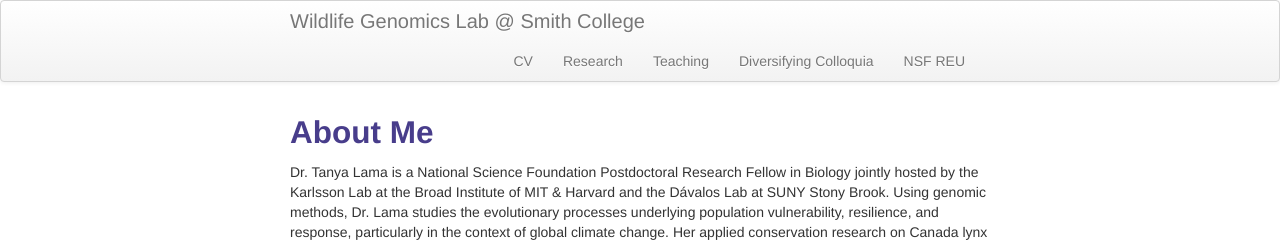
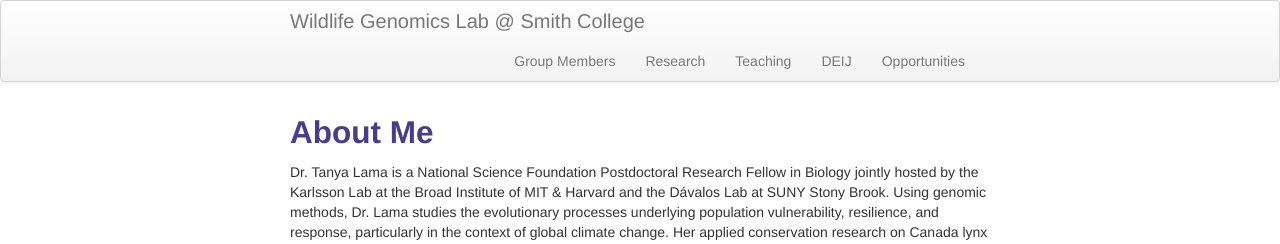
Before and after one commit to tanyalama/tanyalama.github.io, a Jekyll site: the page built from index.md, in a window 1280 px wide. Shown: the top 244 px of the page. Built offline with Jekyll 4.4.1, drawn with Linux system fonts in a browser that asks for light colours.

Commit message:
Update default.html

```diff
--- a/_includes/themes/twitter/default.html
+++ b/_includes/themes/twitter/default.html
@@ -35,11 +35,11 @@
         <div class="container-narrow">
           <a class="brand" href="{{ HOME_PATH }}">{{ site.title }}</a>
           <ul class="nav">
-              <li><a href="{{ BASE_PATH }}/assets/CV.pdf">CV</a></li>
+              <li><a href="{{ BASE_PATH }}/assets/Members.html">Group Members</a></li>
               <li><a href="{{ BASE_PATH }}/pages/Research.html">Research</a></li>
               <li><a href="{{ BASE_PATH }}/pages/Teaching.html">Teaching</a></li>
-              <li><a href="{{ BASE_PATH }}/pages/Diversifying_Colloquia.html">Diversifying Colloquia</a></li>
-              <li><a href="{{ BASE_PATH }}/pages/NSF_REU.html">NSF REU</a></li>
+              <li><a href="{{ BASE_PATH }}/pages/Diversifying_Colloquia.html">DEIJ</a></li>
+              <li><a href="{{ BASE_PATH }}/pages/NSF_REU.html">Opportunities</a></li>
           </ul>
         </div>
       </div>
```
